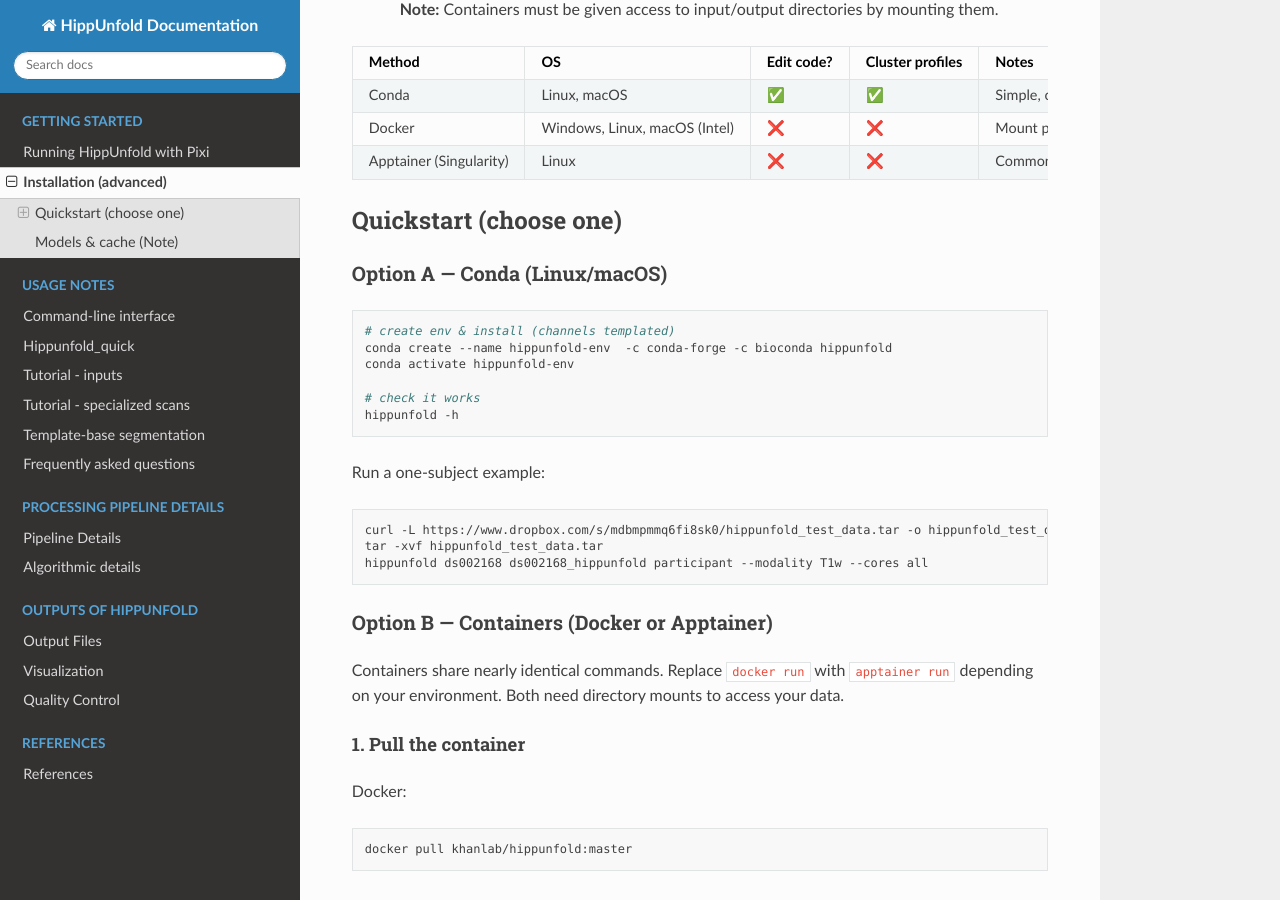
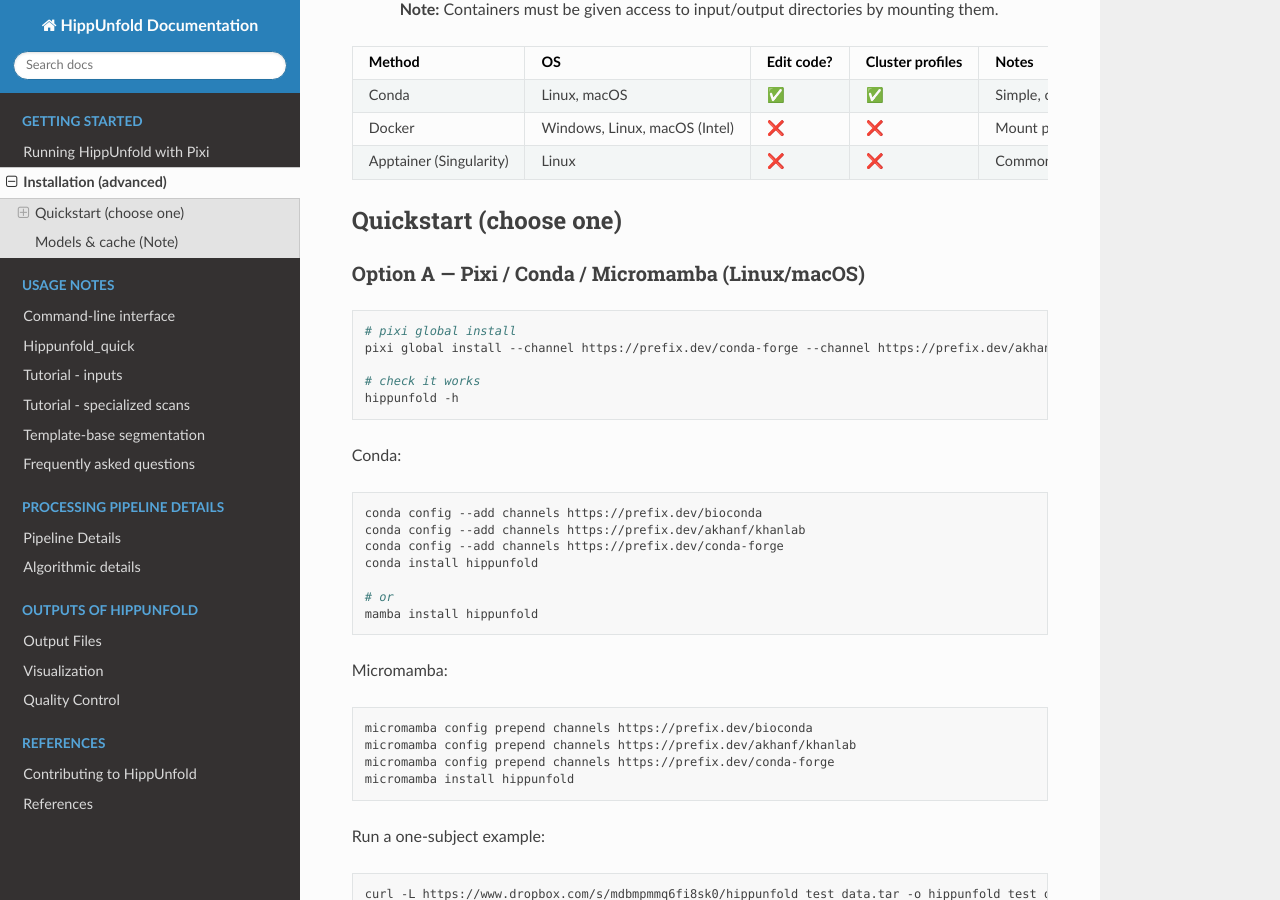
Before and after one commit to khanlab/hippunfold, a Sphinx documentation site: the page built from docs/getting_started/installation.md, in a window 1280 px wide and 900 px high, scrolled down 294 px. Built offline with Sphinx 7.4.7 and the Read the Docs theme 3.1.0, drawn with Linux system fonts in a browser that asks for light colours.

Commit message:
Update install and contributor docs
Co-authored-by: akhanf <11492701+akhanf@users.noreply.github.com>

````diff
--- a/docs/getting_started/installation.md
+++ b/docs/getting_started/installation.md
@@ -16,15 +16,35 @@ These are more advanced ways to run hippunfold. To simply get started (install u
 
 ## Quickstart (choose one)
 
-### Option A — Conda (Linux/macOS)
+### Option A — Pixi / Conda / Micromamba (Linux/macOS)
 
 ```bash
-# create env & install (channels templated)
-conda create --name hippunfold-env {{ conda_channel }} -c conda-forge -c bioconda hippunfold
-conda activate hippunfold-env
+# pixi global install
+pixi global install --channel https://prefix.dev/conda-forge --channel https://prefix.dev/akhanf/khanlab --channel https://prefix.dev/bioconda hippunfold
 
 # check it works
 hippunfold -h
+```
+
+Conda:
+
+```bash
+conda config --add channels https://prefix.dev/bioconda
+conda config --add channels https://prefix.dev/akhanf/khanlab
+conda config --add channels https://prefix.dev/conda-forge
+conda install hippunfold
+
+# or
+mamba install hippunfold
+```
+
+Micromamba:
+
+```bash
+micromamba config prepend channels https://prefix.dev/bioconda
+micromamba config prepend channels https://prefix.dev/akhanf/khanlab
+micromamba config prepend channels https://prefix.dev/conda-forge
+micromamba install hippunfold
 ```
 
 Run a one‑subject example:
````
Also changed, not shown: README.md (+1 -1 lines), docs/contributing/contributing.md (added, +29 -0 lines), docs/getting_started/pixi.md (+4 -3 lines), docs/index.md (+1 -0 lines).
